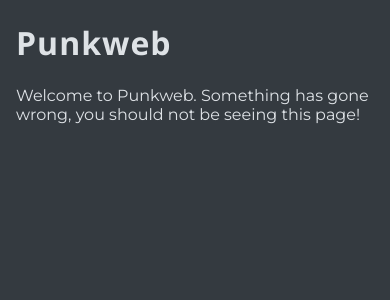
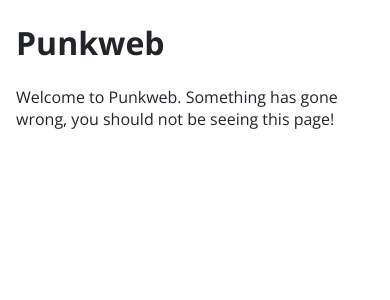
Before and after one commit to Punkweb/punkweb, a Django app: page / in a window 390 px wide. Shown: the top 300 px of the page. Run offline with Django 3.2, Linux system fonts and the light colour scheme; style sheets or scripts are compiled from the project's sources; parts of the project's set-up code (start-up, migrations or seed data) failed here and were passed over; some libraries are stand-ins or nearby versions.

Commit message:
Replace elements.scss, add favicon

```diff
--- a/punkweb/static/punkweb/css/elements.scss
+++ b/punkweb/static/punkweb/css/elements.scss
@@ -1,57 +1,54 @@
 @import 'open-color';
 
+// TODO: Audio
+// TODO: Video
 // TODO: Checkboxes
 // TODO: Radio Buttons
 // TODO: Indeterminate Progress
 // TODO: Meters
 
-$primary: #FF2F00;
+/*
+How to style meters cross browser
+https://css-tricks.com/html5-meter-element/
+*/
+
+$primary: $oc-green-9;
 $primary-hover: lighten($primary, 5%);
-$primary-active: darken($primary, 5%);
+$primary-active: darken($primary, 10%);
 
-$secondary: $oc-orange-7;
-$secondary-hover: lighten($secondary, 5%);
-$secondary-active: darken($secondary, 5%);
+$default-text-on-dark: $oc-gray-1;
+$default-text-on-light: $oc-gray-9;
+$default-text: $default-text-on-light;
+$input-placeholder: $default-text-on-light;
 
-$error: $oc-red-7;
+$hr: $oc-gray-9;
 
+$error: $oc-red-9;
 
 * { box-sizing: border-box; }
 
 html, body {
-  background-color: $oc-gray-9;
-  color: $oc-gray-3;
-  font-family: 'Montserrat';
+  color: $default-text;
+  font-family: 'Open Sans';
   font-size: 100%;
-  height: 100%;
   margin: 0;
   padding: 0;
   min-width: 320px;
 }
 
 .container {
-  background-color: $oc-gray-8;
   margin: 0 auto;
-  max-width: 1280px;
-  min-height: 100%;
+  max-width: 1440px;
   padding: 0 1rem;
   width: 100%;
 }
 
-h1, h2, h3, h4, h5, h6 {
-  font-family: 'Open Sans';
-  font-weight: bold;
-  letter-spacing: 1px;
-}
-
 .breadcrumb {
   background-color: $oc-gray-2;
-  border-radius: 4px;
-  color: #707070;
-  font-size: 13px;
-  letter-spacing: 1.3px;
+  color: $default-text;
+  font-size: 14px;
   list-style: none;
-  padding: .75rem 2rem;
+  padding: 1rem 1rem;
   margin: 0;
   width: 100%;
 
@@ -368,14 +400,14 @@ progress::-ms-fill {
   background-color: $primary;
   border: none;
   border-radius: 1px;
-  box-shadow: inset 0px 1px 1px rgba(0, 0, 0, .1);
+  box-shadow: inset 0px 1px 1px rgba(0, 0, 0, .2);
   color: $primary;
 }
 
 progress::-moz-progress-bar {
   background-color: $primary;
   border-radius: 1px;
-  box-shadow: inset 0px 1px 1px rgba(0, 0, 0, .1);
+  box-shadow: inset 0px 1px 1px rgba(0, 0, 0, .2);
 }
 
 progress::-webkit-progress-bar {
@@ -385,36 +417,45 @@ progress::-webkit-progress-bar {
 progress::-webkit-progress-value {
   background-color: $primary;
   border-radius: 1px;
-  box-shadow: inset 0px 1px 1px rgba(0, 0, 0, .1);
+  box-shadow: inset 0px 1px 1px rgba(0, 0, 0, .2);
 }
 
 @mixin button($background, $color) {
   appearance: none;
   background-color: $background;
-  border: 1px solid mix(black, $background, 20%);
+  border: 1px solid $background;
   border-radius: 2px;
-  box-shadow: 1px 1px 1px rgba(0, 0, 0, .2);
   color: $color !important;
   cursor: pointer;
-  display: inline-block;
   font-family: 'Open Sans';
-  font-size: 13px;
-  letter-spacing: 1px;
+  font-size: 14px;
+  font-weight: bold;
   outline: none;
-  padding: .5rem .75rem;
+  padding: .75rem 1rem;
   min-width: 100px;
+  min-height: 3rem;
   text-align: center;
   text-decoration: none !important;
   transition: all .25s ease-in-out;
   &:hover {
-    background-color: mix(black, $background, 10%);
+    background-color: lighten($background, 5%);
+    border-color: lighten($background, 5%);
+  }
+  &:active {
+    background-color: darken($background, 10%);
+    border-color: darken($background, 10%);
   }
   &:disabled {
     background-color: $oc-gray-5;
-    border: 1px solid $oc-gray-6;
+    border: 1px solid $oc-gray-5;
     cursor: not-allowed;
     &:hover {
-      box-shadow: 1px 1px 1px rgba(0, 0, 0, .2);
+      background-color: $oc-gray-5;
+      border: 1px solid $oc-gray-5;
+    }
+    &:active {
+      background-color: $oc-gray-5;
+      border: 1px solid $oc-gray-5;
     }
   }
 }
@@ -422,20 +463,20 @@ progress::-webkit-progress-value {
 @mixin button-hollow($background, $color) {
   @include button($background, $color);
   background: transparent;
-  border: 1px solid darken($background, 10%);
+  border: 1px solid $background;
   color: $background !important;
   &:hover {
-    background-color: darken($background, 5%);
+    background-color: $background;
     color: $color !important;
   }
   &:active {
-    background-color: darken($background, 10%);
+    background-color: $background;
     color: $color !important;
   }
   &:disabled {
-    background-color: transparent;
+    background-color: transparent !important;
     border: 1px solid $oc-gray-5;
-    color: $oc-gray-7 !important;
+    color: $oc-gray-5 !important;
   }
 }
 
--- a/punkweb/static/punkweb/css/stylesheet.css
+++ /dev/null
@@ -1,61 +0,0 @@
-.flexContainer {
-  display: flex;
-  flex-direction: row;
-}
-
-.main {
-  flex: 3;
-}
-
-.nav {
-  flex: 1;
-  margin-left: 1rem;
-}
-
-.foot {
-  margin-top: 2rem;
-}
-
-.foot li {
-  display: inline-block;
-}
-
-.canvasContainer {
-  display: flex;
-  flex-direction: row;
-  justify-content: center;
-  margin-top: 2rem;
-}
-
-canvas {
-  border: 1px solid black;
-  margin: 0;
-  padding: 0;
-}
-
-ul {
-  list-style: none;
-  padding: 0;
-}
-
-.disc {
-  list-style: disc;
-  margin: 1rem 0;
-  padding-left: 40px;
-}
-
-@media only screen and (max-width: 840px) {
-  .flexContainer {
-    flex-direction: column;
-  }
-  .nav {
-    margin-left: 0;
-    margin-top: 1rem;
-  }
-  .hideOnMobile {
-    display: none;
-  }
-  .musicPlayer__controls {
-    margin: 0;
-  }
-}
```
Also changed, not shown: other parts of punkweb/static/punkweb/css/elements.scss (+121 -97 lines), punkweb/static/punkweb/favicon.ico (added), punkweb/static/punkweb/img/system-lynx-one.png (deleted).
